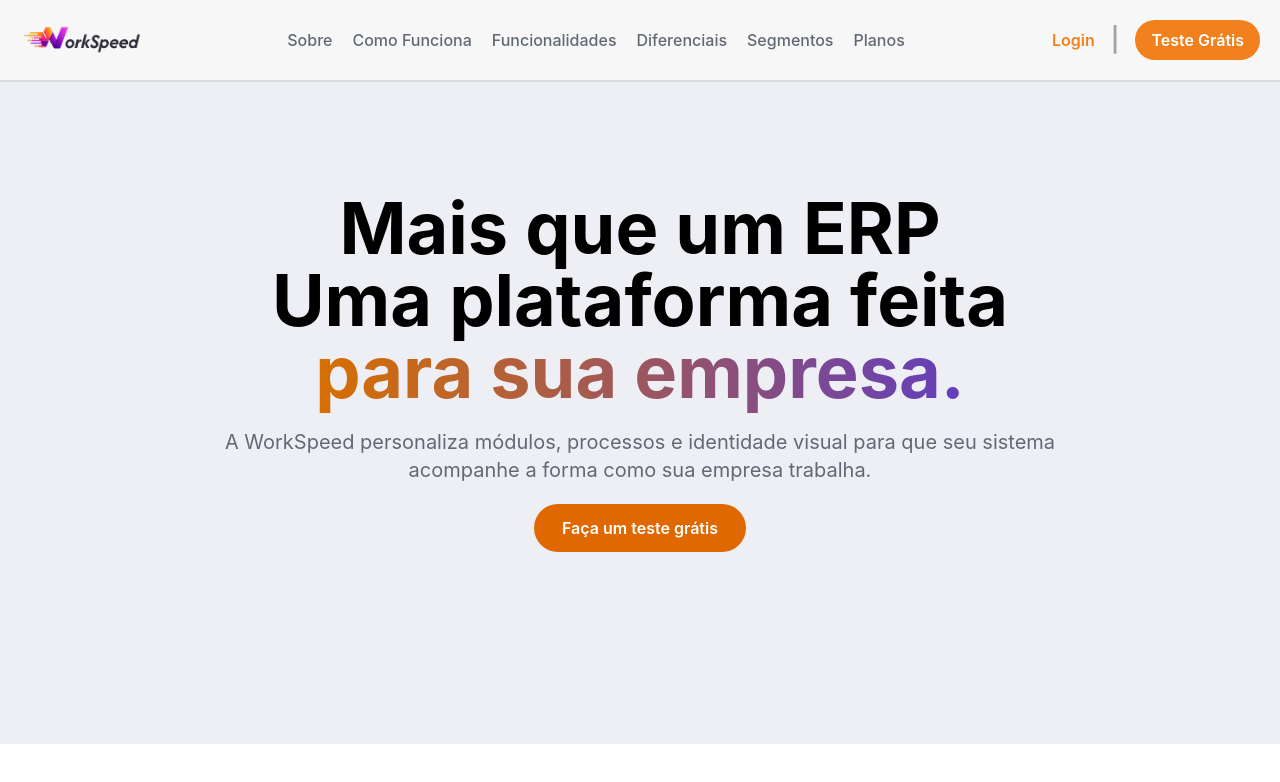
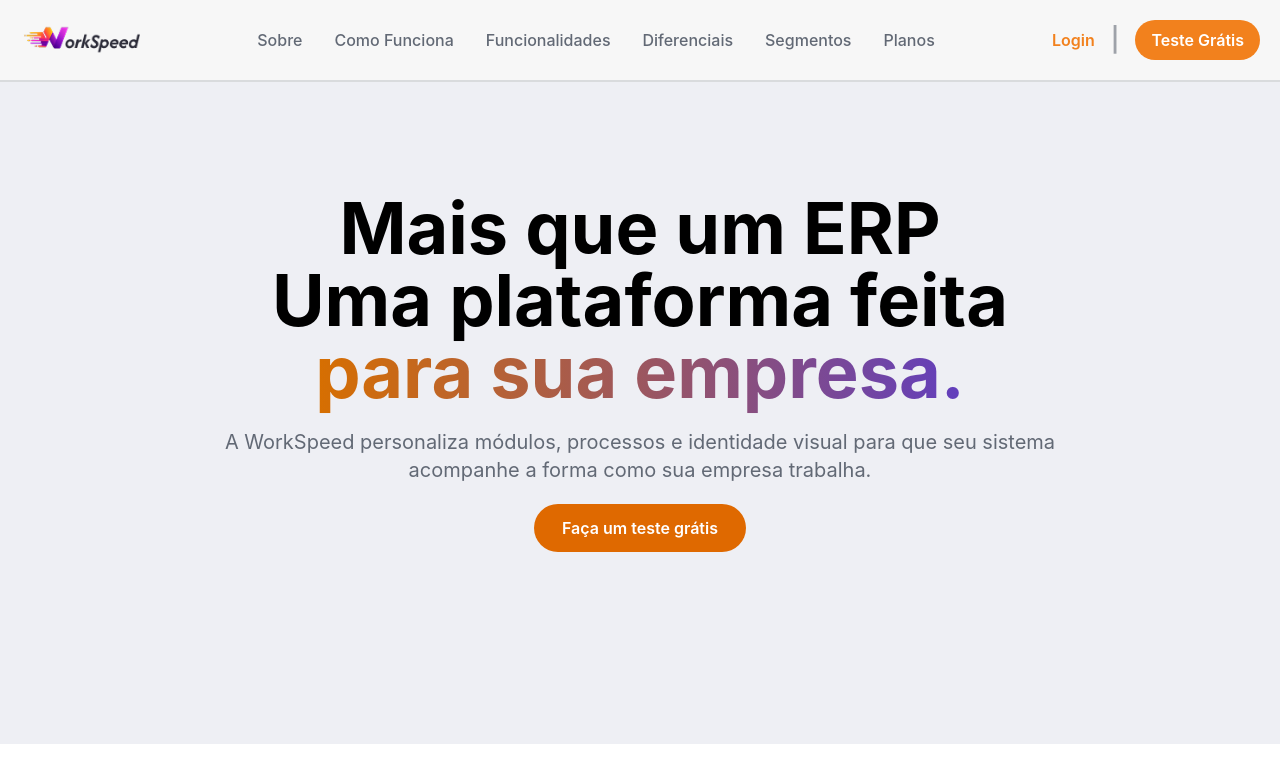
Before and after one commit to workspeed/WorkSpeed-Frontend, a React (Vite) app: page / in a window 1280 px wide. Shown: the top 782 px of the page. Built offline with nearby package versions, Linux system fonts and the light colour scheme; a web font is replaced by a local one.

Commit message:
refactor: increase spacing in navigation

```diff
--- a/src/modules/marketing/components/Nav.tsx
+++ b/src/modules/marketing/components/Nav.tsx
@@ -27,7 +27,7 @@ export function Nav() {
             <div className='flex items-center justify-between'>
                 <img src='/logo.png' alt='WorkSpeed' className='w-30' />
 
-                <ul className='hidden items-center justify-center gap-5 font-medium text-gray lg:flex'>
+                <ul className='hidden items-center justify-center gap-8 font-medium text-gray lg:flex'>
                     {navLinks.map((link) => (
                         <li
                             key={link}
```
